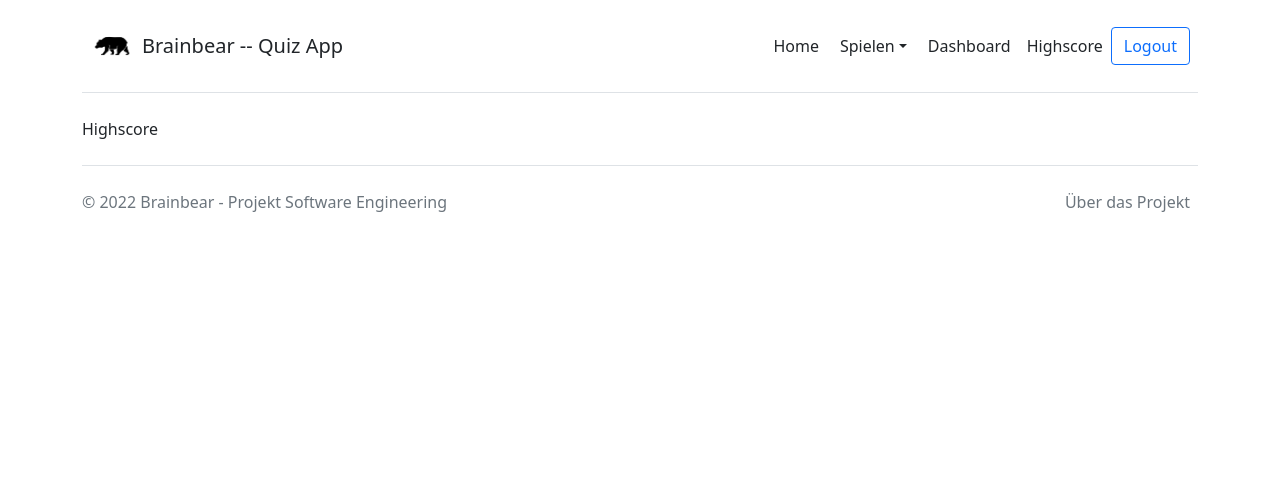
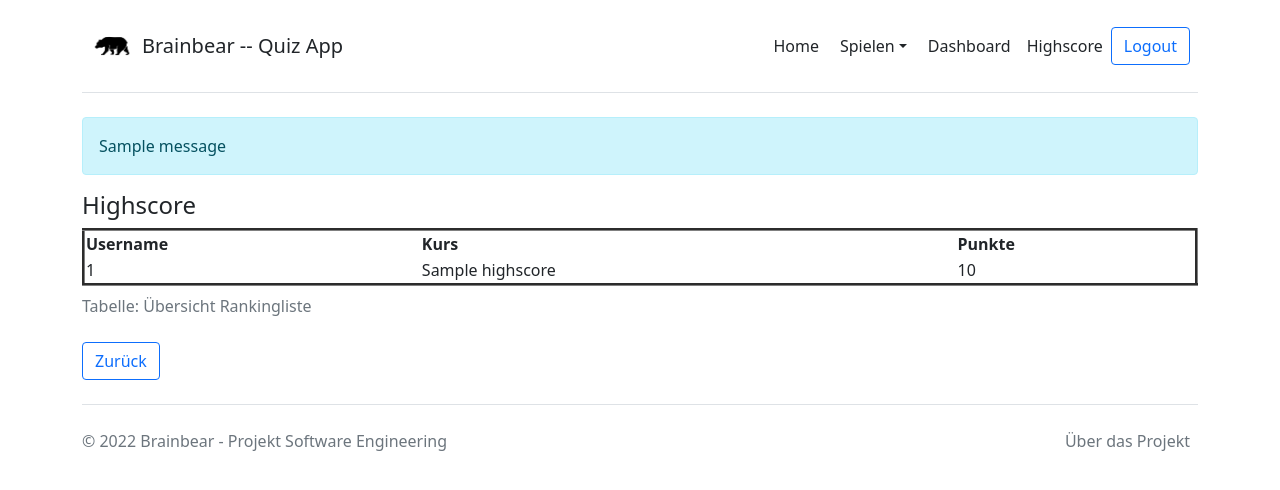
Before and after one commit to lomma01/isef-brainbear, a Flask app: page /rank in a window 1280 px wide. Shown: the top 490 px of the page. Run offline with Flask 2, Linux system fonts and the light colour scheme; the visitor is signed in with stand-in values (Sample User, id 1); tables that the repository leaves empty hold one stand-in row (values such as "Sample post"); one stand-in notice (Sample message) is shown; some libraries are stand-ins or nearby versions.

Commit message:
added new db functions, small gui fixes

```diff
--- a/app.py
+++ b/app.py
@@ -163,7 +163,9 @@ def add_questions():
 # only for logged in users
 @decorators.requires_auth
 def rank():
+    rows = database.DatabaseManager().fetch_all_highscore_rows()
     return render_template('rank.html',
+                           rows=rows,
                            userinfo=session['profile'],
                            userinfo_pretty=json.dumps(session['jwt_payload'],
                                                       indent=4))
--- a/database.py
+++ b/database.py
@@ -28,6 +28,24 @@ class DatabaseManager(object):
             self.conn.row_factory = sql.Row
             curs = self.conn.cursor()
             curs.execute("SELECT * FROM modules")
+            rows = curs.fetchall()
+            return rows
+
+    def fetch_all_question_rows(self):
+
+        with self.conn:
+            self.conn.row_factory = sql.Row
+            curs = self.conn.cursor()
+            curs.execute("SELECT * FROM questions")
+            rows = curs.fetchall()
+            return rows
+
+    def fetch_all_highscore_rows(self):
+
+        with self.conn:
+            self.conn.row_factory = sql.Row
+            curs = self.conn.cursor()
+            curs.execute("SELECT * FROM highscores")
             rows = curs.fetchall()
             return rows
 
--- a/templates/add_modules.html
+++ b/templates/add_modules.html
@@ -16,8 +16,8 @@
         {{ addmodule.module_name }}
         <span class="text-muted">(Pflichtfeld)</span>
         <p></p>
-        <input type=submit class="btn btn-primary" name='speichern' value='Speichern'>
-        <a href="dashboard" class="btn btn-primary">Abbrechen</a>
+        <input type=submit class="btn btn-outline-primary" name='speichern' value='Speichern'>
+        <a href="dashboard" class="btn btn-outline-primary">Zurück</a>
     </form>
 </div>
 {% endblock %}
--- a/templates/add_questions.html
+++ b/templates/add_questions.html
@@ -42,9 +42,9 @@
         {{ addquestions.hint }}
         <span class="text-muted">(Optional)</span>
         <p></p>
-        <input type=submit class="btn btn-primary" name='speichern' value='Speichern'>
-        <a href="dashboard" class="btn btn-primary">Abbrechen</a>
-        <a href="add_questions" class="btn btn-primary">Textfelder löschen</a>
+        <input type=submit class="btn btn-outline-primary" name='speichern' value='Speichern'>
+        <a href="dashboard" class="btn btn-outline-primary">Zurück</a>
+        <a href="add_questions" class="btn btn-outline-primary">Textfelder löschen</a>
     </form>
 </div>
 {% endblock %}
--- a/templates/dashboard.html
+++ b/templates/dashboard.html
@@ -16,7 +16,7 @@
     <!-- ADMIN -->
     <h4>Fragen verwalten</h4>
     <a href="add_questions" class="nav-link">Fragen erstellen</a>
-    <a href="edit_questions" class="nav-link">Fragen bearbeiten</a>
+    <a href="edit_questions" class="nav-link disabled">Fragen bearbeiten</a>
     <h4>Module verwalten</h4>
     <a href="add_modules" class="nav-link">Module erstellen</a>
     <a href="edit_modules" class="nav-link">Module bearbeiten</a>
--- a/templates/edit_modules.html
+++ b/templates/edit_modules.html
@@ -16,8 +16,8 @@
             <label class="form-label" for="role" style="width: 20%">Modulnamen ändern in: </label> {{ editmodule.module_name_new }}
 
         <p></p>
-        <input type=submit class="btn btn-primary" name='speichern' value='Speichern'>
-        <a href="dashboard" class="btn btn-primary">Abbrechen</a>
+        <input type=submit class="btn btn-outline-primary" name='speichern' value='Speichern'>
+        <a href="dashboard" class="btn btn-outline-primary">Zurück</a>
     </form>
 </div>
 {% endblock %}
--- a/templates/list.html
+++ b/templates/list.html
@@ -35,8 +35,8 @@
             <label class="form-label" for="role" style="width: 5%">Rolle: </label> {{ roleupdate.role }}
 
         <p></p>
-        <input type=submit class="btn btn-primary" name='speichern' value='Speichern'>
-        <a href="dashboard" class="btn btn-primary">Abbrechen</a>
+        <input type=submit class="btn btn-outline-primary" name='speichern' value='Speichern'>
+        <a href="dashboard" class="btn btn-outline-primary">Zurück</a>
     </form>
 </div>
 {% endblock %}
--- a/templates/multi.html
+++ b/templates/multi.html
@@ -6,8 +6,8 @@
       <p class="lead mb-4">Hier können Sie ein Multiplayer Spiel starten.
           In diesem Modus können Sie gegen andere antreten und sich mit den besten messen.</p>
       <div class="d-grid gap-2 d-sm-flex justify-content-sm-center">
-        <a type="button" class="btn btn-primary btn-lg px-4 gap-3">Spiel starten</a>
-        <a type="button" href="dashboard" class="btn btn-primary btn-lg px-4">Zurück</a>
+        <a href="dashboard" class="btn btn-outline-primary">Spiel starten</a>
+        <a href="dashboard" class="btn btn-outline-primary">Zurück</a>
       </div>
     </div>
   </div>
--- a/templates/rank.html
+++ b/templates/rank.html
@@ -1,4 +1,32 @@
 {% extends "layout.html" %}
 {% block content %}
-<div class="container">Highscore</div>
+<div class="container">
+    {% with messages = get_flashed_messages() %}
+                {% if messages %}
+                    {% for message in messages %}
+                    <div class="alert alert-info" role="alert">{{ message }}</div>
+                    {% endfor %}
+                {% endif %}
+                {% endwith %}
+    <h4>Highscore</h4>
+    <table border=3 style="width:100%" aria-describedby="overview users">
+        <caption>Tabelle: Übersicht Rankingliste</caption>
+        <thead>
+            <th>Username</th>
+            <th>Kurs</th>
+            <th>Punkte</th>
+            <tbody>
+                {% for row in rows %}
+                <tr>
+                    <td>{{row["user_id"]}}</td>
+                    <td>{{row["module_name"]}}</td>
+                    <td>{{row["highscore"]}}</td>
+                </tr>
+                {% endfor %}
+            </tbody>
+        </thead>
+    </table>
+    <p></p>
+    <a href="dashboard" class="btn btn-outline-primary">Zurück</a>
+</div>
 {% endblock %}
--- a/templates/single.html
+++ b/templates/single.html
@@ -6,8 +6,8 @@
       <p class="lead mb-4">Hier können Sie ein Singleplayer Spiel Starten.
           In diesem Modus können Sie gegen sich selbst spielen und somit üben, oder einfach nur alleine etwas Zeit vertreiben.</p>
       <div class="d-grid gap-2 d-sm-flex justify-content-sm-center">
-        <a type="button" class="btn btn-primary btn-lg px-4 gap-3">Spiel starten</a>
-        <a type="button" href="dashboard" class="btn btn-primary btn-lg px-4">Zurück</a>
+        <a href="dashboard" class="btn btn-outline-primary">Spiel starten</a>
+        <a href="dashboard" class="btn btn-outline-primary">Zurück</a>
       </div>
     </div>
   </div>
```
